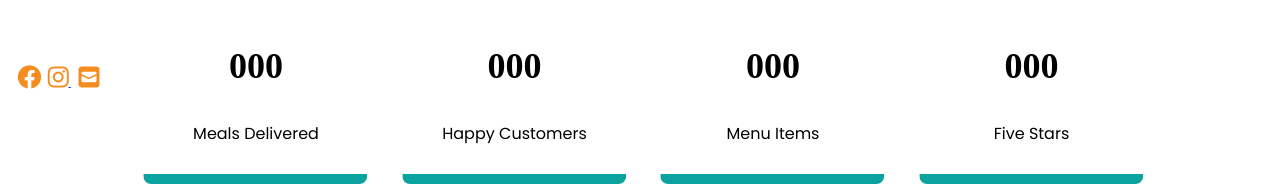
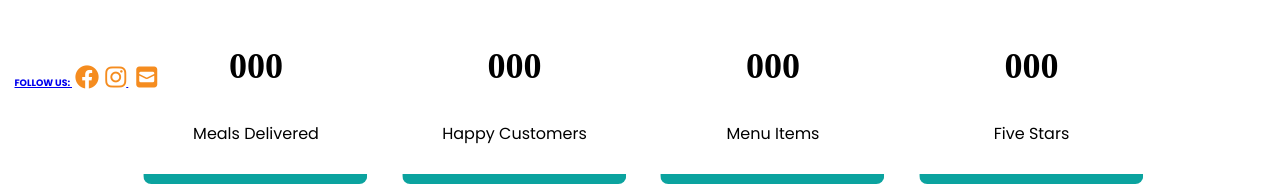
Before and after one commit to bhaveshgarg02/TECH1, a plain HTML site: page we-desi-main-page.html in a window 1280 px wide. Shown: the part 701-888 px from the top of the page. Drawn offline with Linux system fonts and the light colour scheme; a script that the page names is missing.

Commit message:
Update we-desi-main-page.html

```diff
--- a/we-desi-main-page.html
+++ b/we-desi-main-page.html
@@ -393,7 +393,7 @@
           <footer>
           <div class="footer">
 
-            <p><a href="https://www.facebook.com/people/Wedesi/100093700947943/"> <i class="fa-brands fa-facebook"></a></i>  <a href="https://www.instagram.com/wedesi_mtl/"> <i class="fa-brands fa-instagram"> </i> </a>
+            <p>FOLLOW US: <a href="https://www.facebook.com/people/Wedesi/100093700947943/"> <i class="fa-brands fa-facebook"></a></i>  <a href="https://www.instagram.com/wedesi_mtl/"> <i class="fa-brands fa-instagram"> </i> </a>
               &nbsp <i class="fa-solid fa-square-envelope"></i>
 
                 <span class="footer1">&nbsp &nbsp &nbsp &nbsp &nbsp &nbsp 9524 Boul Gouin O
```
